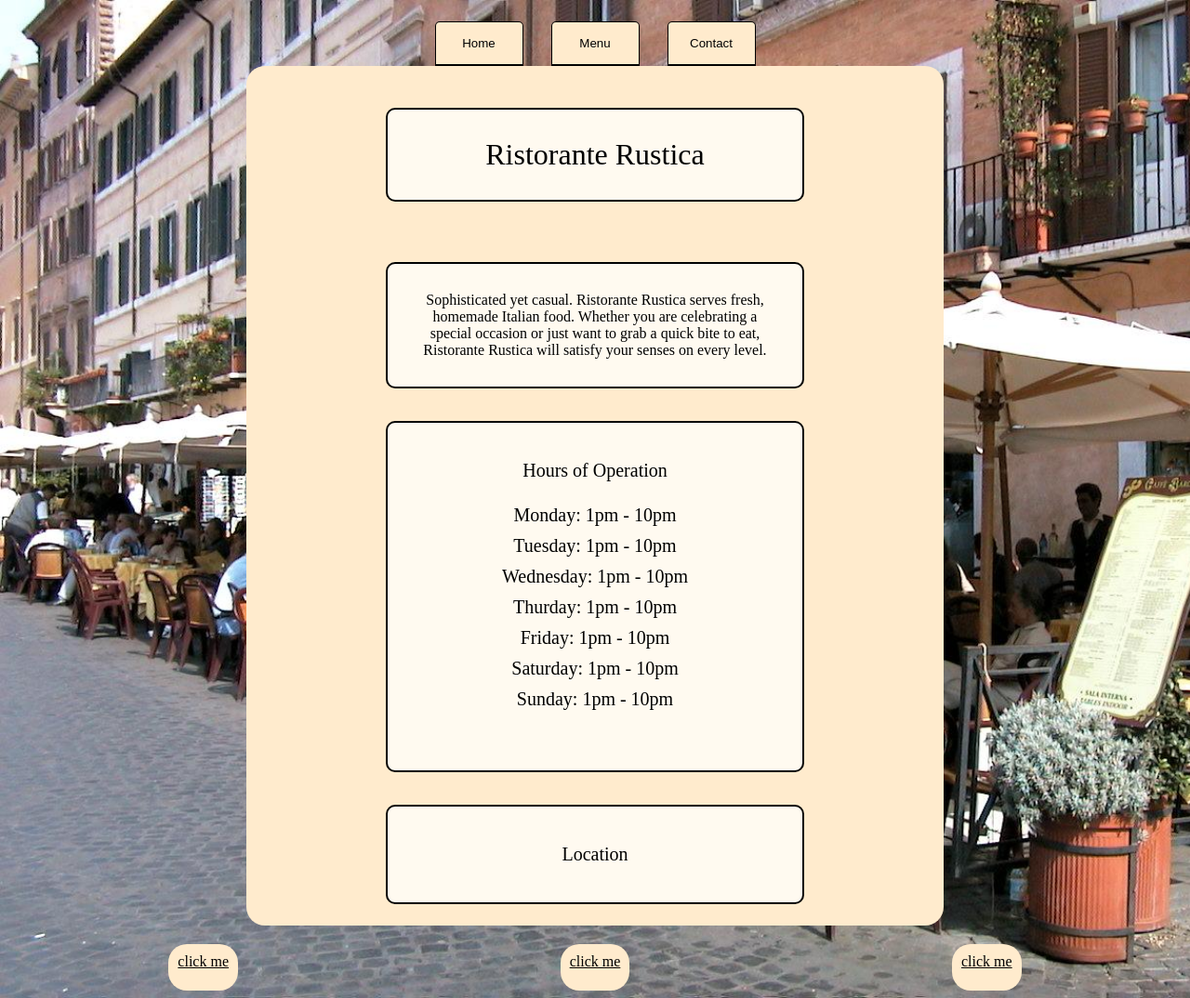
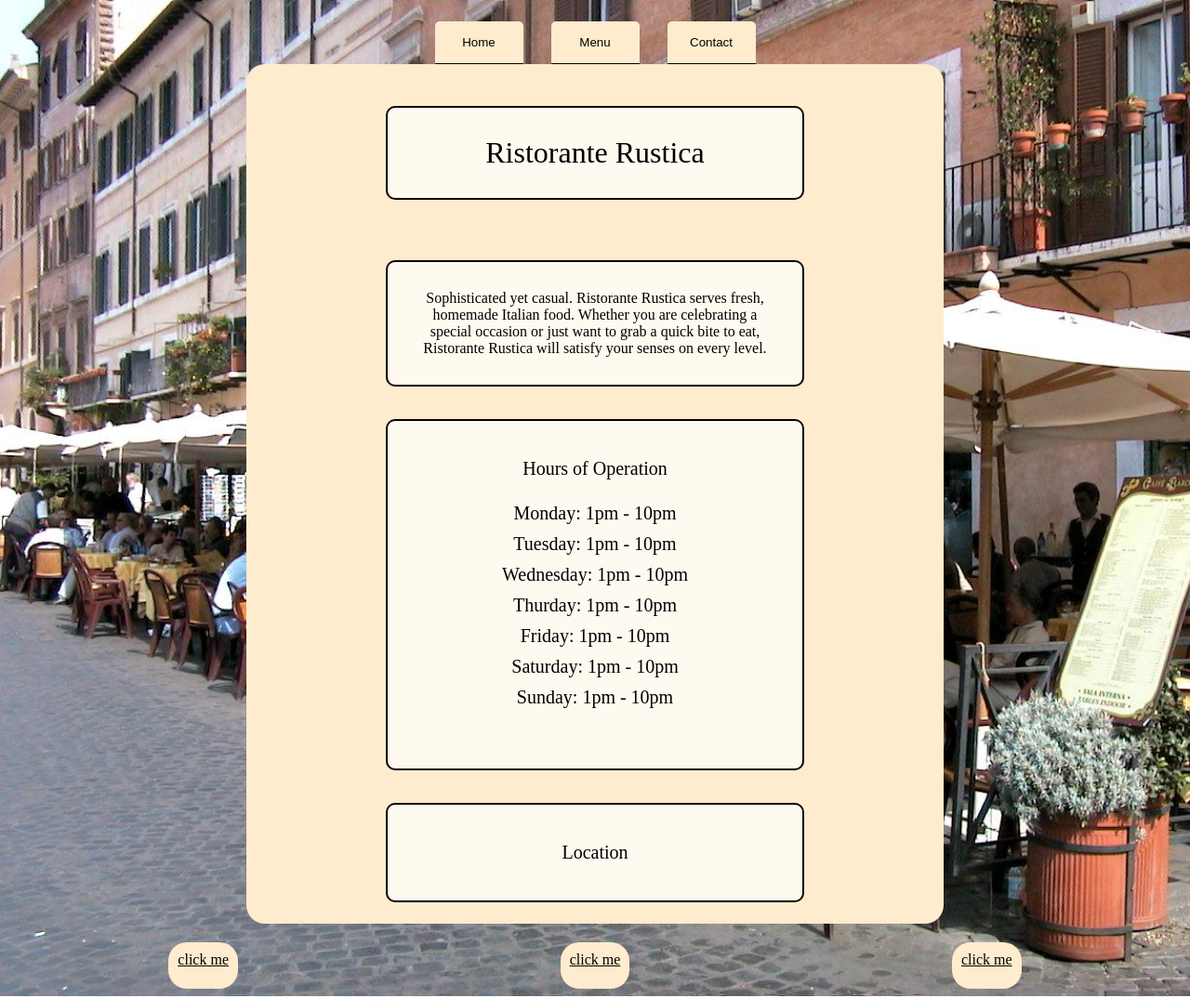
Before and after one commit to treymorris/restaraunt, a website built with webpack: page dist/index.html in a window 1280 px wide. Shown: the whole page at 93% size. Built offline with Linux system fonts and the light colour scheme.

Commit message:
Style change on tabs

```diff
--- a/src/style.css
+++ b/src/style.css
@@ -25,6 +25,10 @@ a {
     border-radius: 20px;
 }
 
+button {
+   border: none;
+}
+
 .tabsContainer {
     display: flex;
     justify-content: center;
@@ -34,14 +38,16 @@ a {
     background-color: blanchedalmond;
     padding: 15px;
     width: 95px;
-    border-top: solid 1px black;
-    border-right: solid 1px black;
-    border-left: solid 1px black;
     margin-top: 15px;
     margin-left: 15px;
     margin-right: 15px;
     border-top-left-radius: 5px;
     border-top-right-radius: 5px;
+    border-bottom: solid 1px black;
+}
+
+.tab:active {
+    border-bottom: none;
 }
 
 .container {
```
Also changed, not shown: dist/bundle.js.
